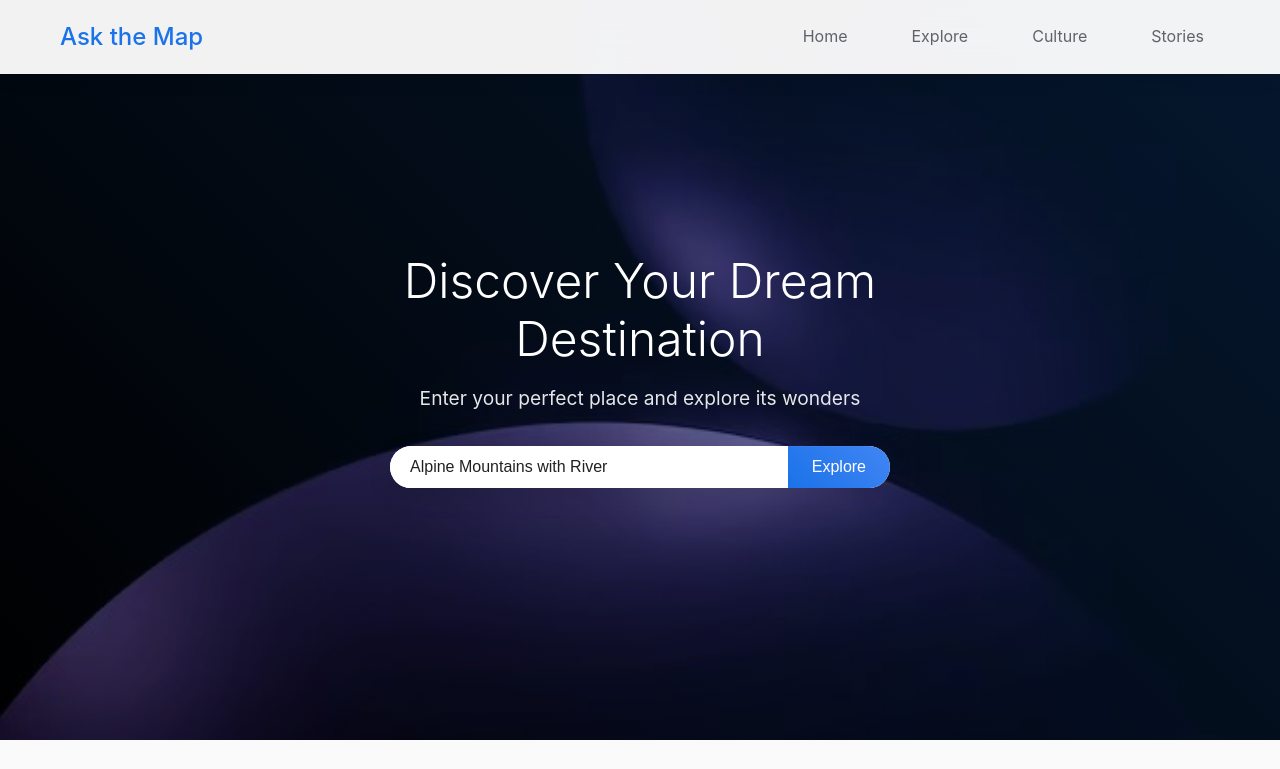
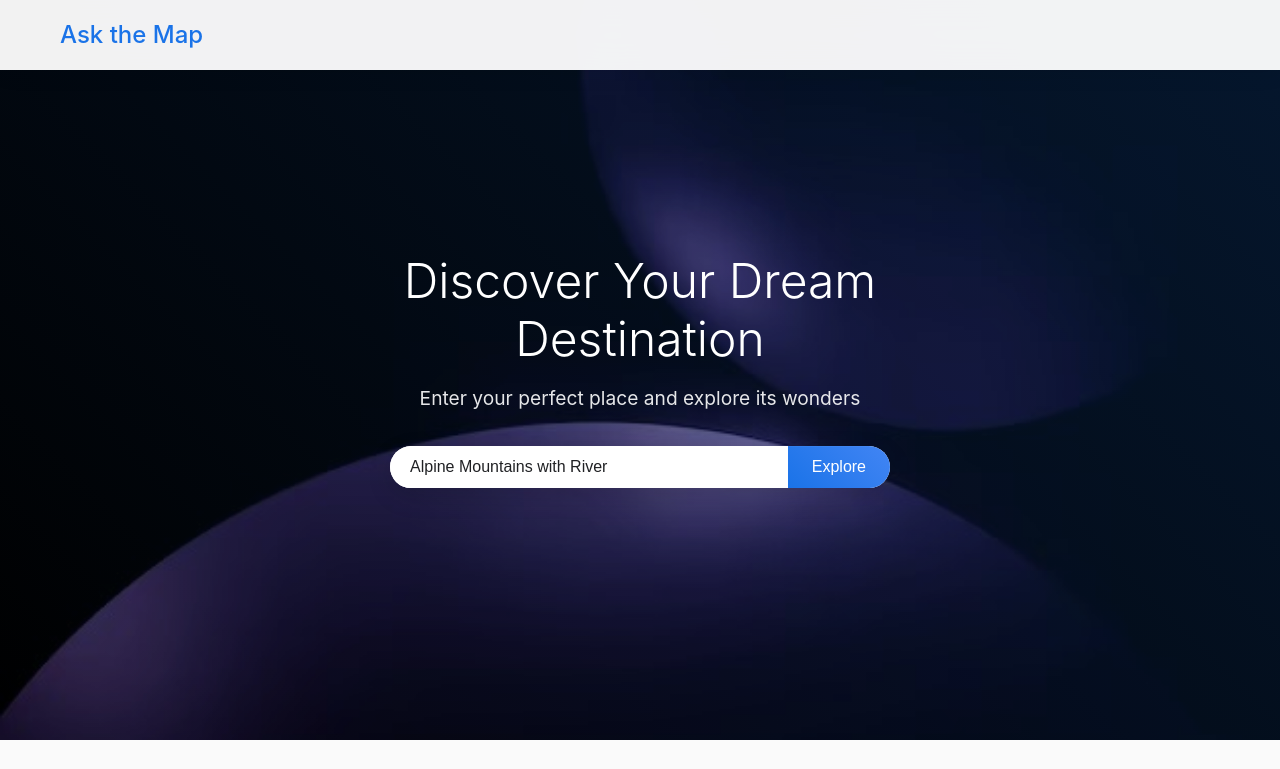
Before and after one commit to CodeYugi/GoogleMapApi, a plain HTML site: page index.html in a window 1280 px wide. Shown: the top 769 px of the page. Drawn offline with Linux system fonts and the light colour scheme; some packages are replaced by stand-ins of ours.

Commit message:
removing nav button for testing design

```diff
--- a/index.html
+++ b/index.html
@@ -11,12 +11,12 @@
     <header class="header">
         <div class="container">
             <h1 class="logo">Ask the Map</h1>
-            <nav class="nav">
+            <!-- <nav class="nav">
                 <a href="#home">Home</a>
                 <a href="#explore">Explore</a>
                 <a href="#culture">Culture</a>
                 <a href="#stories">Stories</a>
-            </nav>
+            </nav> -->
         </div>
     </header>
 
```
